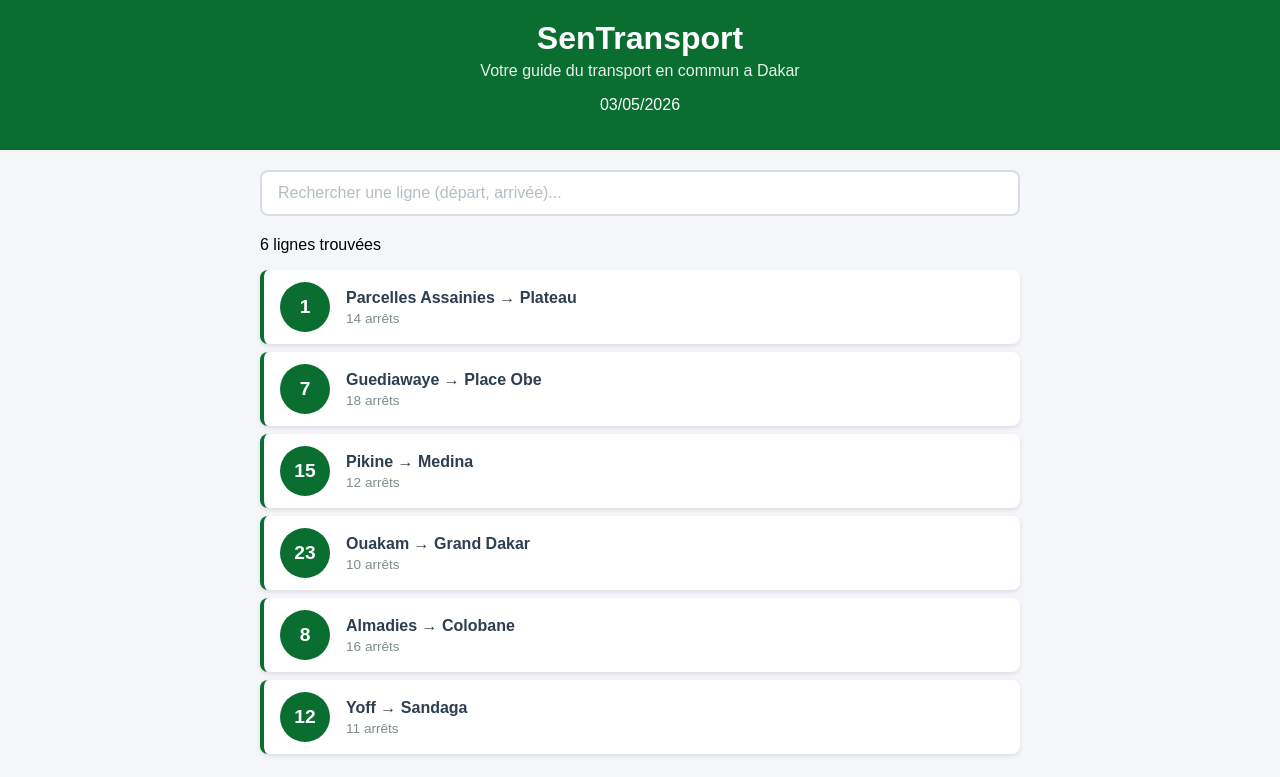
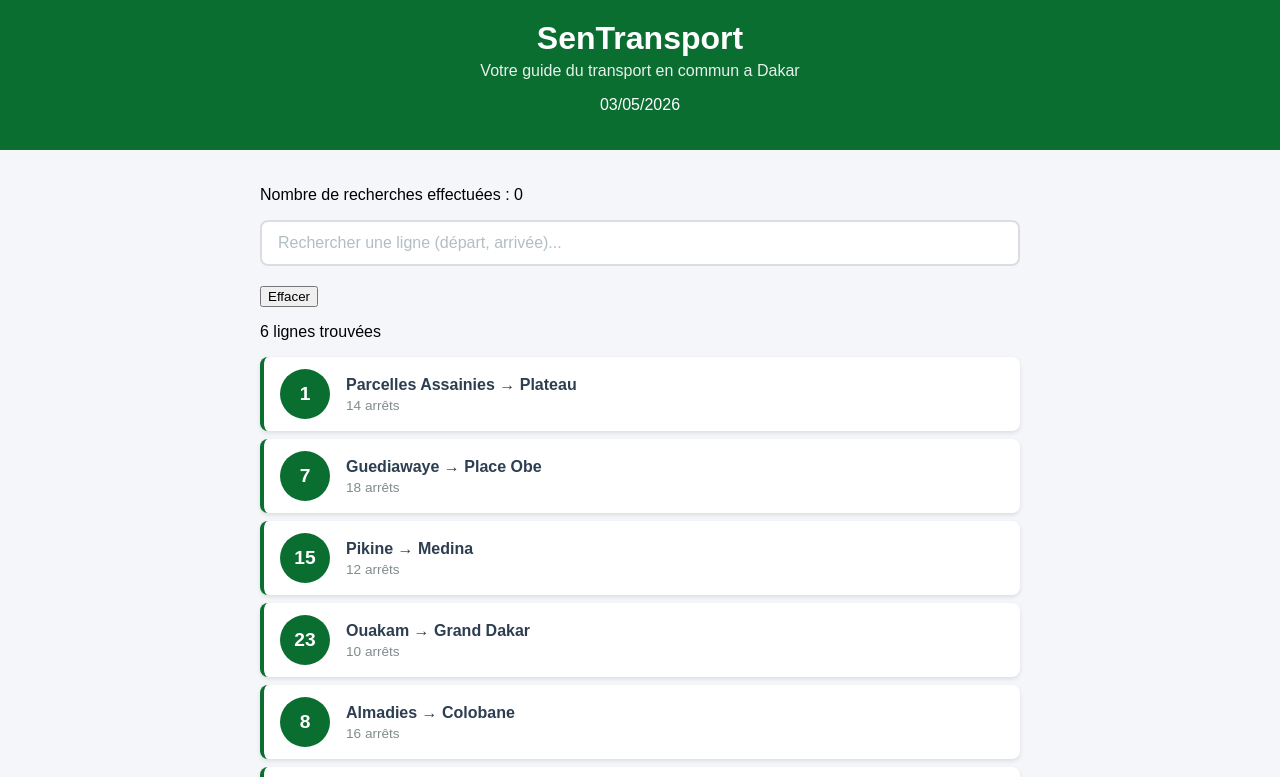
Before and after one commit to Oumou-Drame/SenTransport, a React (Create React App) app: page / in a window 1280 px wide. Shown: the top 777 px of the page. Built offline with nearby package versions, Linux system fonts and the light colour scheme.

Commit message:
fonction pour connaitre le nombre de recherches effectué

```diff
--- a/src/App.js
+++ b/src/App.js
@@ -7,10 +7,11 @@ import Footer from './Footer';
 import StatReseau from './StatReseau';
 import LigneBus from './LigneBus';
 import DetailLigne from './DetailLigne';
-
+import Effacer from './Effacer';
 function App() {
   const [recherche, setRecherche] = useState("");
   const [ligneSelectionnee, setLigneSelectionnee] = useState(null);
+  const [compteur, setCompteur] = useState(0);
   const lignes = [
     {
       id: 1,
@@ -120,23 +121,31 @@ function App() {
   );
   // GESTION DU CLIC
   function handleClickLigne(ligne) {
-    if (ligneSelectionnee?.id === ligne.id) {
+    if (ligneSelectionnee && ligneSelectionnee?.id === ligne.id) {
       setLigneSelectionnee(null); // re-clic = désélectionner
     } else {
       setLigneSelectionnee(ligne); // premier clic = sélectionner
     }
   }
+  const handleChangementRecherche = (texteSaisi) => {
+    setRecherche(texteSaisi);
+    setCompteur(compteur +1);
+  };
+
   return (
     <div className="App">
       <Header />
       <main className="contenu">
-        <Recherche valeur={recherche} onChange={setRecherche} />
+        <Recherche valeur={recherche} onChange={handleChangementRecherche} nombreRecherches={compteur} />
+        <Effacer valeur="" onClick={setRecherche} />
+        <p className="resultat-recherche">
+          {lignesFiltrees.length === 0
+            ? "Aucune ligne trouvée"
+            : `${lignesFiltrees.length} ligne${lignesFiltrees.length > 1 ? "s" : ""} trouvée${lignesFiltrees.length > 1 ? "s" : ""}`
+          }
 
-        <p className="resultat-recherche">
-          {lignesFiltrees.length} ligne
-          {lignesFiltrees.length > 1 ? "s" : ""} trouvée
-          {lignesFiltrees.length > 1 ? "s" : ""}
         </p>
+
 
         {lignesFiltrees.map((ligne) => (
           <LigneBus
@@ -152,6 +161,8 @@ function App() {
         ))}
         {ligneSelectionnee
           && <DetailLigne ligne={ligneSelectionnee} />}
+
+
       </main>
       <Footer />
     </div>
--- /dev/null
+++ b/src/Effacer.js
@@ -0,0 +1,8 @@
+function Effacer(props){
+    return(
+        <div>
+            <button onClick={() => props.onClick(props.valeur)}>Effacer</button>
+        </div>
+    );
+}
+export default Effacer;
--- a/src/Recherche.js
+++ b/src/Recherche.js
@@ -1,8 +1,9 @@
 import "./Recherche.css";
 
-function Recherche({ valeur, onChange }) {
+function Recherche({ valeur, onChange,nombreRecherches }) {
   return (
     <div className="recherche">
+        <p>Nombre de recherches effectuées : {nombreRecherches}</p>
       <input
         type="text"
         className="recherche-input"
```
